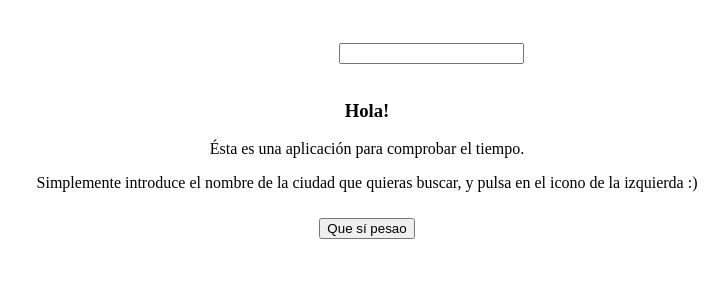
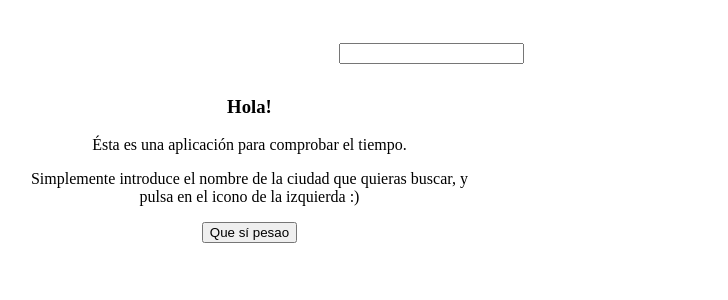
Before and after one commit to Apriego87/climapp, a SvelteKit app: page / in a window 1280 px wide. Shown: the top 300 px of the page, without its empty margins (89-817 px from the left). Built offline with nearby package versions, Linux system fonts and the light colour scheme; some icons are missing.

Commit message:
mw voy amatar

```diff
--- a/src/routes/+page.svelte
+++ b/src/routes/+page.svelte
@@ -137,12 +137,12 @@
 </script>
 
 <main>
-	<div id="cont" class="grid place-items-center h-screen">
+	<div id="cont" class="grid place-items-center max-w-md h-screen">
 		{#if visible}
 			<div id="alerta">
 				<aside
 					id="aside"
-					class="alert variant-soft text-sm place-self-center"
+					class="alert variant-soft text-sm max-w-md grid place-items-center"
 					in:fade
 					out:scale|local
 				>
@@ -298,14 +298,9 @@
 	}
 
 	#aside {
-		width: 100%;
-		display: grid;
-		place-items: center;
+		width: 70%;
 		text-align: center;
 		margin-top: -10vh;
-		gap: 10px;
-		opacity: 1;
-		align-self: center;
 	}
 
 	#alerta {
@@ -313,9 +308,8 @@
 		place-items: center;
 		position: absolute;
 		top: 0;
-		max-width: 70vw;
+		max-width: 100%;
 		min-width: 35vw;
-		width: 100%;
 		height: 50vh;
 	}
 </style>
```
